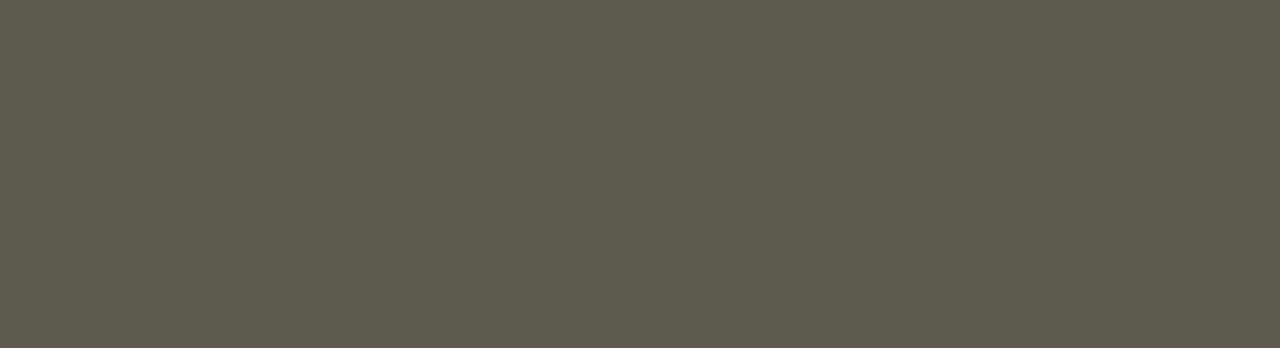
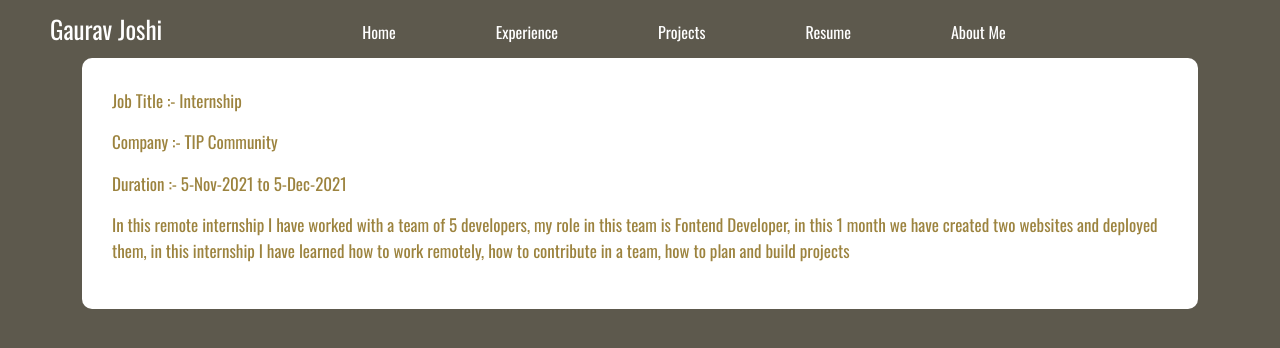
Before and after one commit to GJ747/portfolio-website, a React (Create React App) app: page /experience in a window 1280 px wide. Before the commit this address had no page. Shown: the top 348 px of the page. Built offline with nearby package versions, Linux system fonts and the light colour scheme.

Commit message:
experience added

```diff
--- a/src/App.js
+++ b/src/App.js
@@ -1,6 +1,7 @@
 import "./App.css";
 import Home from "./components/Home";
 import { BrowserRouter, Routes, Route } from "react-router-dom";
+import Experience from "./components/Experience";
 
 function App() {
   return (
@@ -8,6 +9,7 @@ function App() {
       <BrowserRouter>
         <Routes>
           <Route path="/" element={<Home />} />
+          <Route path="/experience" element={<Experience />} />
         </Routes>
       </BrowserRouter>
     </div>
--- a/src/components/Block2.js
+++ b/src/components/Block2.js
@@ -11,6 +11,7 @@ import Python from "../images/python.webp";
 import ReactLogo from "../images/React-Logo-1-300x289.png";
 import ReactNative from "../images/reactNative.png";
 import Ubuntu from "../images/Ubuntu-Emblem.png";
+import Jquery from "../images/jquery-ar21.png"
 
 function Block2() {
   const iKnow = [
@@ -21,6 +22,7 @@ function Block2() {
     Postman,
     ReactLogo,
     Ubuntu,
+    Jquery,
   ];
 
   const learning = [
@@ -40,7 +42,7 @@ function Block2() {
       >
         <div className="row">
           {iKnow.map((x) => (
-            <div className="col-sm d-flex justify-content-center" style={{marginBottom : "20px"}}>
+            <div className="col-sm-3 d-flex justify-content-center" style={{marginBottom : "20px"}}>
               <Card img={x} />
             </div>
           ))}
@@ -58,7 +60,7 @@ function Block2() {
       >
         <div className="row">
           {learning.map((x) => (
-            <div className="col-sm d-flex justify-content-center" style={{marginBottom : "20px"}}>
+            <div className="col-sm-3 d-flex justify-content-center" style={{marginBottom : "20px"}}>
               <Card img={x} />
             </div>
           ))}
--- a/src/components/Card.js
+++ b/src/components/Card.js
@@ -5,14 +5,14 @@ function Card(props) {
     const Div = styled.div`
         border: solid #825507 2px;
         border-radius: 10px;
-        height: 100px;
-        width: 150px;
+        height: 160px;
+        width: 250px;
     `
 
     const Img = styled.img`
-      width: 150px;
-      height: 100px;
-      padding: 10px;
+      width: 240px;
+      height: 140px;
+      padding: 15px;
     `
   return (
     <Div>
--- /dev/null
+++ b/src/components/ExpCard.js
@@ -0,0 +1,26 @@
+import React from "react";
+import styled from "styled-components";
+
+function ExpCard(props) {
+  const Div = styled.div`
+    background-color: white;
+    border-radius: 10px;
+    width: 100%;
+    padding: 30px;
+  `;
+
+  const P = styled.p`
+    color: #9c833e;
+    font-family: "Oswald", sans-serif;
+    font-size: 17px;
+  `;
+
+  return <Div>
+    <P>Job Title :- {props.title}</P>
+    <P>Company :- {props.company}</P>
+    <P>Duration :- {props.duration}</P>
+    <P>{props.discription}</P>
+  </Div>;
+}
+
+export default ExpCard;
--- /dev/null
+++ b/src/components/Experience.js
@@ -0,0 +1,24 @@
+import React from "react";
+import Navbar from "./Navbar";
+import ExpCard from "./ExpCard";
+import styled from "styled-components";
+
+function Experience() {
+  return (
+    <div>
+      <Navbar />
+      <div className="container">
+        <ExpCard
+          title={"Internship"}
+          company={"TIP Community"}
+          duration={"5-Nov-2021 to 5-Dec-2021"}
+          discription={
+            "In this remote internship I have worked with a team of 5 developers, my role in this team is Fontend Developer, in this 1 month we have created two websites and deployed them, in this internship I have learned how to work remotely, how to contribute in a team, how to plan and build projects"
+          }
+        />
+      </div>
+    </div>
+  );
+}
+
+export default Experience;
--- a/src/components/Navbar.js
+++ b/src/components/Navbar.js
@@ -1,8 +1,9 @@
-import React from "react";
+import React, { useState } from "react";
 import { Link } from "react-router-dom";
 import styled from "styled-components";
 
 function Navbar() {
+  const [hide, setHide] = useState(false);
   const Lik = styled(Link)`
     text-decoration: none;
     color: black;
@@ -34,29 +35,52 @@ function Navbar() {
   `;
 
   const DivM = styled.div`
-  @media (min-width: 768px) {
-    display: none;
+    @media (min-width: 768px) {
+      display: none;
+    }
+  `;
+
+  const hideHandler =()=>{
+    setHide(!hide)
   }
-`;
 
   return (
     <div>
       <Div>
         <div className=" d-flex">
-          <Logo>Gaurav Joshi</Logo>
+          <Logo to="/">Gaurav Joshi</Logo>
           <div style={{ marginLeft: "100px" }}></div>
-          <Lik>Home</Lik>
-          <Lik>Experience</Lik>
+          <Lik to="/">Home</Lik>
+          <Lik to="/experience">Experience</Lik>
           <Lik>Projects</Lik>
           <Lik>Resume</Lik>
           <Lik>About Me</Lik>
         </div>
       </Div>
       <DivM>
-      <div className=" d-flex justify-content-between">
-      <Logo>Gaurav Joshi</Logo>
-      <i class="bi bi-filter" style={{fontSize:"40px",color:"white",marginRight:"20px"}}></i>
-      </div>
+        <div className=" d-flex justify-content-between">
+          <Logo to="/">Gaurav Joshi</Logo>
+          <i
+            onClick={hideHandler}
+            class="bi bi-filter"
+            style={{ fontSize: "40px", color: "white", marginRight: "20px" }}
+          ></i>
+        </div>
+       { hide && <div>
+        <p style={{ textAlign: "center" }}>
+          <Lik to="/experience">Experience</Lik>
+        </p>
+        <p style={{ textAlign: "center" }}>
+          <Lik>Projects</Lik>
+        </p>
+        <p style={{ textAlign: "center" }}>
+          <Lik>Resume</Lik>
+        </p>
+        <p style={{ textAlign: "center" }}>
+          <Lik>About Me</Lik>
+        </p>
+        </div>
+}
       </DivM>
     </div>
   );
```
Also changed, not shown: src/App.css (line endings or trailing spaces), src/images/jquery-ar21.png (added).
